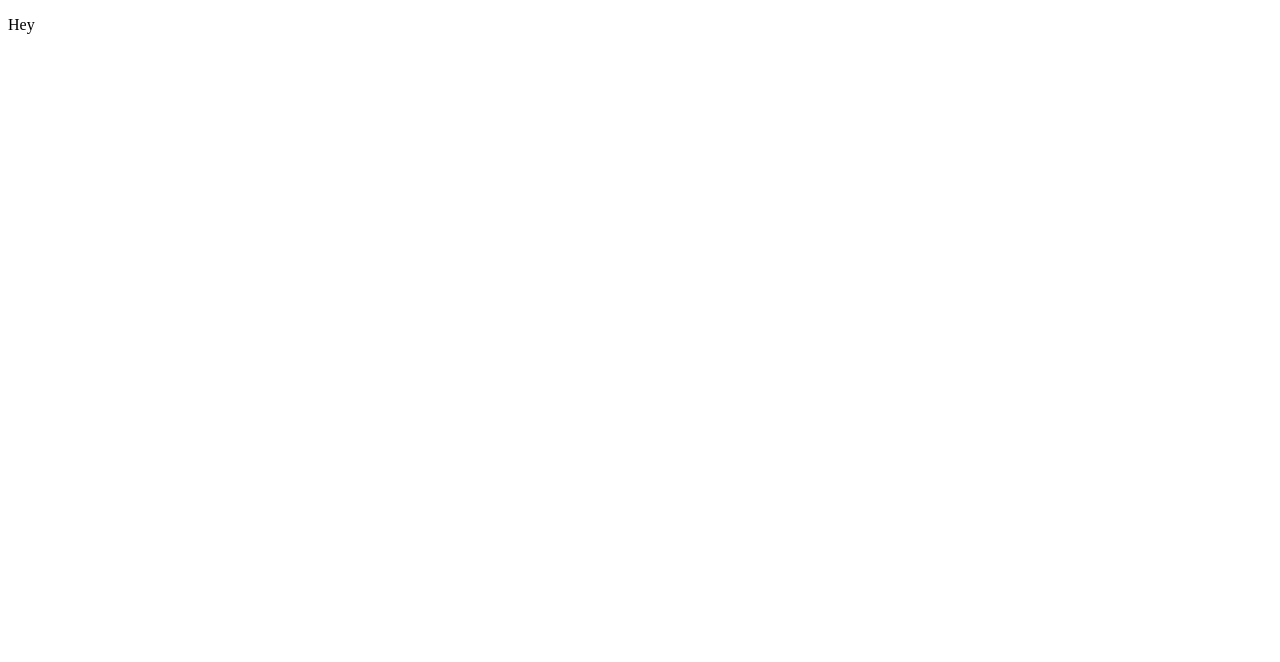
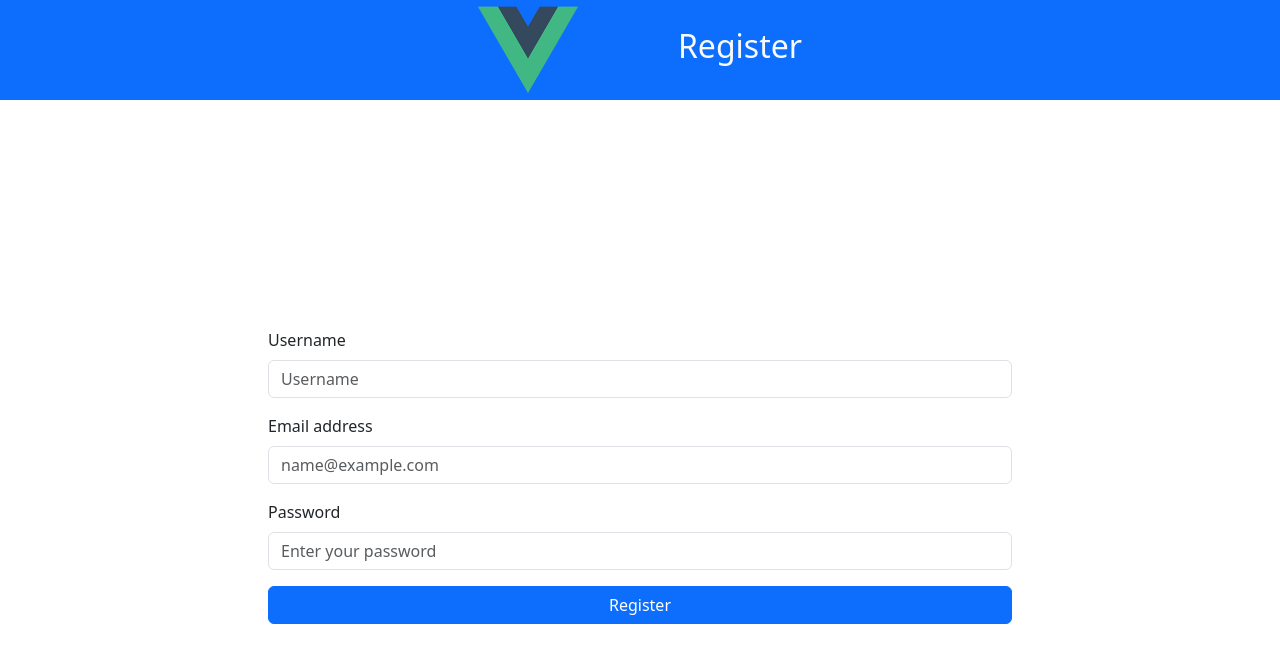
Before and after one commit to Wanjie-Ryan/Hotel-Vue, a Vue app: page / in a window 1280 px wide. Shown: the top 662 px of the page. Built offline with nearby package versions, Linux system fonts and the light colour scheme.

Commit message:
hotel-app

```diff
--- a/package.json
+++ b/package.json
@@ -23,7 +23,7 @@
     "@vue/cli-plugin-eslint": "~5.0.0",
     "@vue/cli-service": "~5.0.0",
     "eslint": "^7.32.0",
-    "eslint-plugin-vue": "^8.0.3"
+    "eslint-plugin-vue": "^8.7.1"
   },
   "eslintConfig": {
     "root": true,
--- a/src/App.vue
+++ b/src/App.vue
@@ -1,20 +1,15 @@
 <template>
-
-
-  <p>Hey</p>
-
+  <RegisterComponent />
 </template>
 
 <script>
-
+import RegisterComponent from "@/components/register.vue";
 export default {
-  name: 'App',
+  name: "App",
   components: {
-
-  }
-}
+    RegisterComponent,
+  },
+};
 </script>
 
-<style>
-
-</style>
+<style></style>
--- a/src/components/register.vue
+++ b/src/components/register.vue
@@ -1,8 +1,62 @@
 <template>
+  <div>
+    <div class="d-flex justify-content-center bg-primary">
+      <div class="">
+        <img src="../assets/logo.png" class="w-50 h-auto" />
+      </div>
+      <div class="d-flex align-items-center">
+        <h2 class="text-light text-center">Register</h2>
+      </div>
+    </div>
 
+    <form class="container d-flex flex-column mt-3 justify-content-center " style="min-height:90vh; width:60%;">
+      <!-- <input type="text" placeholder="Enter name" />
+      <input type="email" placeholder="Enter Email" />
+      <input type="password" placeholder="Enter Password" />
+      <button>Regsiter</button> -->
 
+      <div class="mb-3">
+        <label for="exampleFormControlInput1" class="form-label"
+          >Username</label
+        >
+        <input
+          type="text"
+          class="form-control"
+          id="exampleFormControlInput1"
+          placeholder="Username"
+        />
+      </div>
+      <div class="mb-3">
+        <label for="exampleFormControlInput1" class="form-label"
+          >Email address</label
+        >
+        <input
+          type="email"
+          class="form-control"
+          id="exampleFormControlInput1"
+          placeholder="name@example.com"
+        />
+      </div>
+      <div class="mb-3">
+        <label for="exampleFormControlInput1" class="form-label"
+          >Password</label
+        >
+        <input
+          type="password"
+          class="form-control"
+          id="exampleFormControlInput1"
+          placeholder="Enter your password"
+
+        />
+      </div>
+
+      <button class="btn btn-primary ">Register</button>
+    </form>
+  </div>
 </template>
 
 <script>
-
+export default {
+  name: "RegisterComponent",
+};
 </script>
```
Also changed, not shown: src/main.js (+6 -1 lines), .eslintrc.json, src/routes/routes.js (added), 1 other file (tests, documents, lock files or other folders).
